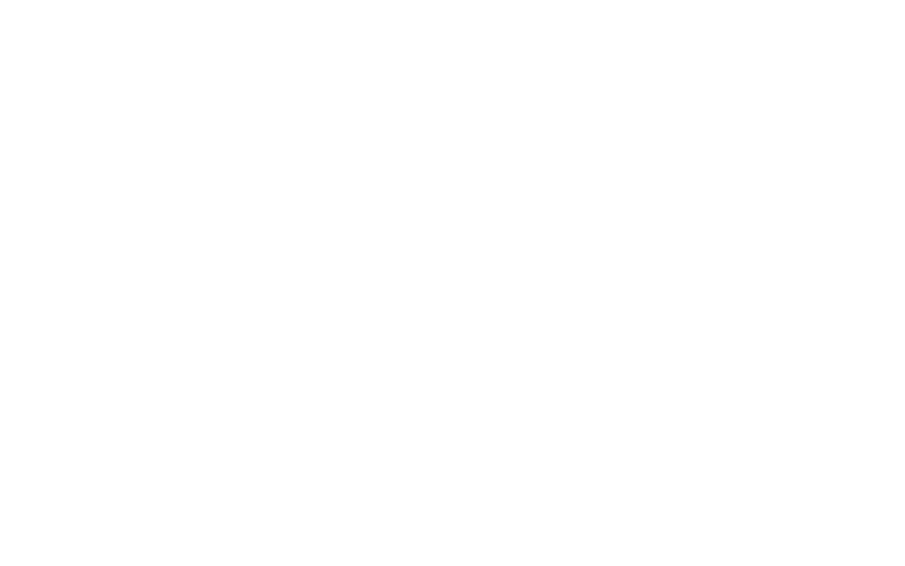
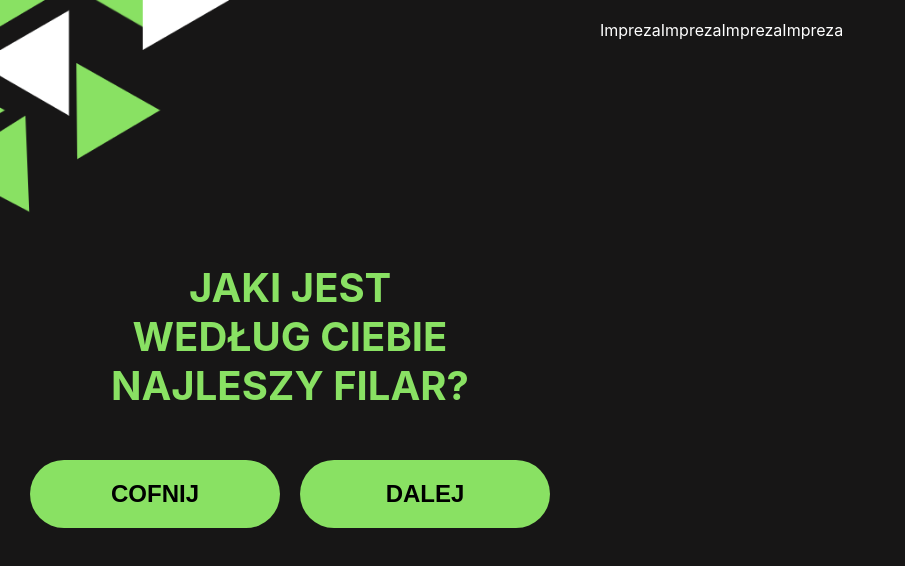
Before and after one commit to bartoszstepak/allinuj_quiz.1.2, a React (Create React App) app: page /#/quiz in a window 1280 px wide. Shown: the top 566 px of the page, without its empty margins (0-905 px from the left). Built offline with nearby package versions, Linux system fonts and the light colour scheme.

Commit message:
added quiz component

```diff
--- a/src/App.js
+++ b/src/App.js
@@ -2,6 +2,7 @@
 import { HashRouter , Route, Switch } from "react-router-dom";
 import Dashboard from './components/dashboard/dashboard';
 import Quiz from './components/quiz/quiz';
+import ImprezaReslut from './components/results/reslut';
 
 import './App.css';
 
@@ -13,6 +14,7 @@
         <Switch>
           <Route exact path="/" component={Dashboard} />
           <Route exact path="/quiz" component={Quiz} />
+          <Route exact path="/result/impreza" component={ImprezaReslut} />
         </Switch>
       </HashRouter >
     );
--- a/src/components/dashboard/dashboard.css
+++ b/src/components/dashboard/dashboard.css
@@ -14,7 +14,6 @@
 
 .dashboard_title
 {
-
     margin: auto;
     width: 70%;
     font-size: 5em;
--- a/src/components/dashboard/dashboard.jsx
+++ b/src/components/dashboard/dashboard.jsx
@@ -1,5 +1,4 @@
 import React from 'react'
-import { Link } from 'react-router-dom';
 
 
 import './dashboard.css'
--- a/src/components/quiz/quiz.css
+++ b/src/components/quiz/quiz.css
@@ -0,0 +1,64 @@
+.quiz_component {
+    width: 100%;
+    height: 100%;
+    display: flex;
+    background-image: url("bg2.png");
+    background-repeat: no-repeat;
+    background-size: cover;
+}
+
+.quiz_question {
+    margin: auto;
+    width: 45%;
+    padding: 20px;
+    display: inline-grid;
+    justify-content: center;
+    align-items: center;
+    display: inline;
+}
+
+.quiz_question p {
+    margin: auto;
+    width: 70%;
+    font-size: 2.5em;
+    text-align: center;
+    font-weight: bold;
+    padding-bottom: 40px;
+}
+
+.quiz_answers {
+    color: white;
+    width: 55%;
+    padding: 20px;
+}
+
+.quiz_question button
+{
+    color: black;
+    border-radius: 40px;
+    font-size: 1.5em;
+    font-weight: bold;
+    border: none;
+    outline:none;
+}
+
+.next_btn
+{
+    background-color: #89E163;
+    padding: 20px;
+    margin: 10px;
+    width: calc(50% - 20px);
+}
+
+.back_btn
+{
+    background-color: #89E163;
+    margin: 10px;
+    padding: 20px;
+    width: calc(50% - 20px);
+}
+
+button:hover {
+    background-color: white;
+    color: #89E163;
+  }
--- a/src/components/quiz/quiz.jsx
+++ b/src/components/quiz/quiz.jsx
@@ -1,25 +1,129 @@
 import React from 'react'
-import { Link } from 'react-router-dom';
 
 
 import './quiz.css'
 
-export default class Quiz extends React.Component {
+export default class Quiz extends React.Component  {
     constructor(props) {
         super(props)
 
         this.state = {
+            currentQuestionIndex: 0,
+            currentQuestion: {},
+            result: 0,
+            answers: [],
+            questions: [
+                {
+                    questionValue:"JAKI JEST WEDŁUG CIEBIE NAJLESZY FILAR?",
+                    a: {
+                        value: "Impreza", key: "1"
+                    },
+                    b: {
+                        value: "Impreza", key: "1"
+                    },
+                    c: {
+                        value: "Impreza", key: "1"
+                    },
+                    d: {
+                        value: "Impreza", key: "1"
+                    },
+                },
+                {
+                    questionValue:"DLACZEGO UWAŻASZ ŻE IMPREZA?",
+                    a: {
+                        value: "Odpowiedzi musza być krutkie", key: "1"
+                    },
+                    b: {
+                        value: "Pytania też", key: "1"
+                    },
+                    c: {
+                        value: "Ludzie nie lubią dużo czytac", key: "1"
+                    },
+                    d: {
+                        value: "i ma być śmiesznie", key: "1"
+                    },
+                }
+            ]
         }
     }
 
+    componentWillMount() {
+        this.setState({ currentQuestion: this.state.questions[this.state.currentQuestionIndex]})
+    }
 
+    getNextQuestion() {
+        if(this.state.currentQuestionIndex + 1 <= this.state.questions.length) {
+            this.getQuestion(this.state.currentQuestionIndex + 1)
+        }
+    }
+
+    getPreviousQuestion() {
+        if(this.state.currentQuestionIndex + 1 < this.state.questions.length) {
+            this.getQuestion(this.state.currentQuestionIndex - 1)
+        }
+    }
+
+    getQuestion(index) {
+        this.setState({
+            currentQuestion: this.state.questions[index],
+            currentQuestionIndex: index
+        });
+    }
+
+    onClickBackBtn() {
+        if(this.state.currentQuestionIndex === 0) {
+            this.props.history.push("/quiz");
+        }
+        this.getPreviousQuestion()
+    }
+
+    onClickNextBtn() {
+        if (this.checkIfReslutReady()) {
+            this.goToReslutPrezentation()
+        }
+        else {
+            this.getNextQuestion();
+        }
+    }
+
+    checkIfReslutReady() {
+        return this.state.currentQuestionIndex === this.state.questions.length-1;
+    }
+
+    goToReslutPrezentation() {
+        let result = this.calculateResult()
+        if (result > 0) {
+            this.redirectToResultSite(result);
+        }
+    }
+
+    calculateResult() {
+        return 1;
+    }
+
+    redirectToResultSite(result) {
+        if(result === 1) {
+            debugger
+            this.props.history.push("/result/impreza");
+        }
+    }
 
 
 
     render() {
         return (
             <div className="quiz_component">
-
+               <div className="quiz_question green">
+                    <p>{this.state.currentQuestion.questionValue}</p>
+                    <button className="back_btn" onClick={() => this.onClickBackBtn()}>COFNIJ</button>
+                    <button className="next_btn" onClick={() => this.onClickNextBtn()}>DALEJ</button>
+                </div>
+                <div className="quiz_answers">
+                <span>{this.state.currentQuestion.a.value}</span>
+                <span>{this.state.currentQuestion.b.value}</span>
+                <span>{this.state.currentQuestion.c.value}</span>
+                <span>{this.state.currentQuestion.d.value}</span>
+                </div>
             </div>
         )
     }
--- /dev/null
+++ b/src/components/results/reslut.jsx
@@ -0,0 +1,25 @@
+import React from 'react'
+
+
+import './result.css'
+
+export default class ImprezaReslut extends React.Component {
+    constructor(props) {
+        super(props)
+
+        this.state = {
+        }
+    }
+
+
+
+
+
+    render() {
+        return (
+            <div className="reslut_component">
+              wynik
+            </div>
+        )
+    }
+}
--- /dev/null
+++ b/src/components/results/result.css
@@ -0,0 +1,3 @@
+.reslut_component {
+
+}
--- a/src/index.css
+++ b/src/index.css
@@ -7,6 +7,7 @@
     sans-serif;
   -webkit-font-smoothing: antialiased;
   -moz-osx-font-smoothing: grayscale;
+
 }
 
 code {
```
Also changed, not shown: src/components/quiz/bg2.png (renamed from src/components/dashboard/bg2.png).
